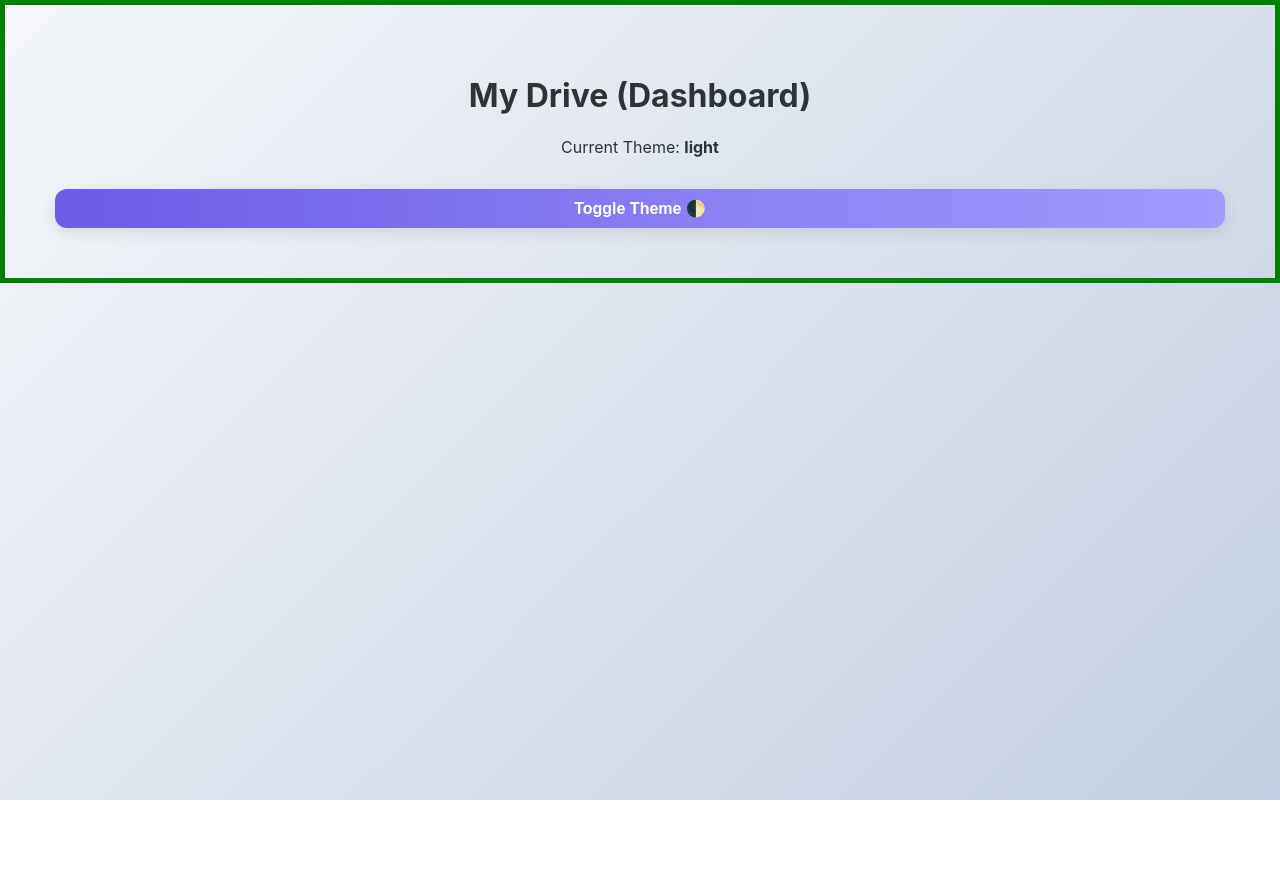
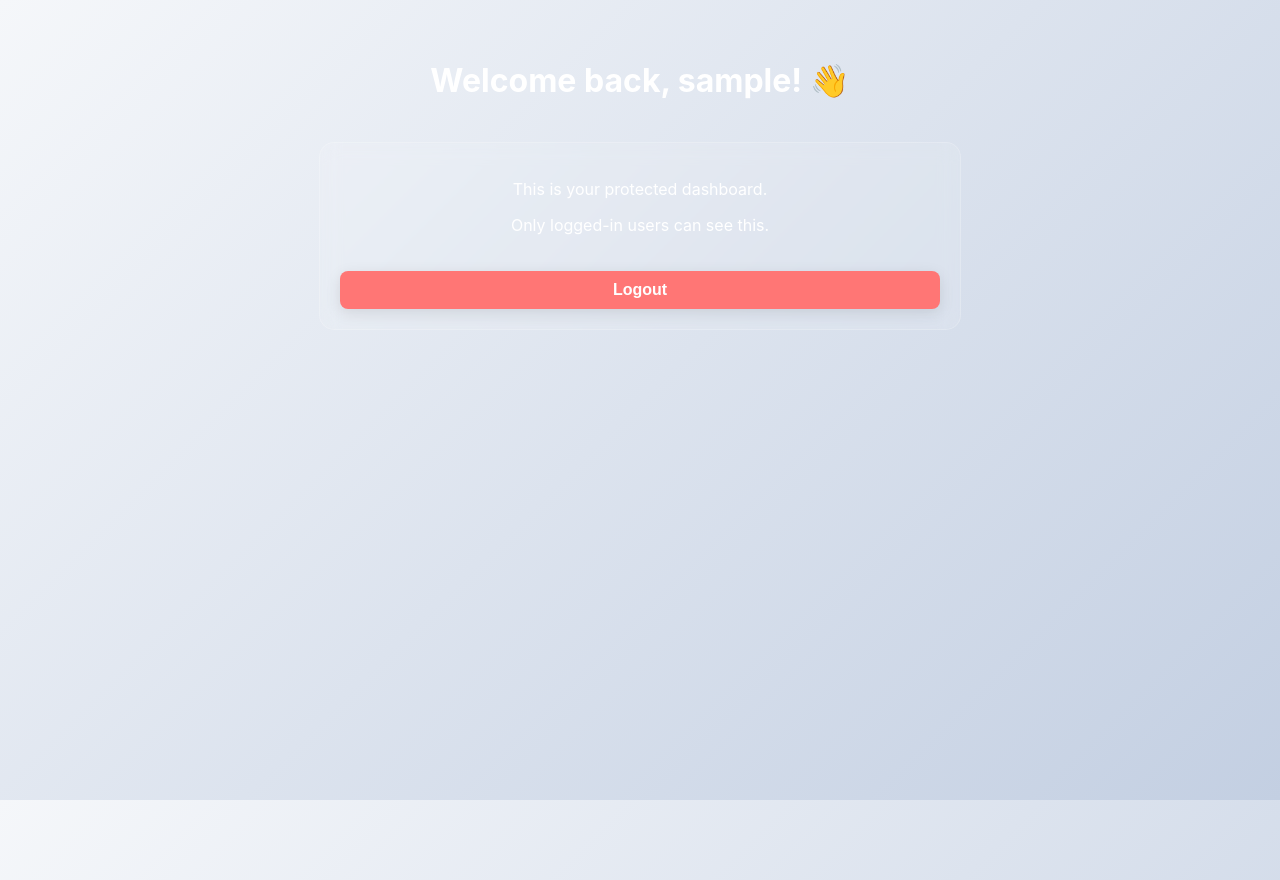
Before and after one commit to yoavbenNun/DriveStack, a React (Vite) app in the folder client/: page /dashboard in a window 1280 px wide. Before the commit the page ends 800 px from the top, so only its background shows below. Built offline with nearby package versions, Linux system fonts and the light colour scheme; sample sign-in values are in the browser's storage.

Commit message:
PROJ-231: Implemented Protected Routes, AuthContext, and Logout functionality

```diff
--- a/client/src/App.jsx
+++ b/client/src/App.jsx
@@ -3,6 +3,7 @@ import { Routes, Route, Navigate } from 'react-router-dom';
 import LoginPage from './pages/LoginPage';
 import RegisterPage from './pages/RegisterPage';
 import DashboardPage from './pages/DashboardPage';
+import ProtectedRoute from './components/ProtectedRoute';
 
 function App() {
   return (
@@ -13,7 +14,9 @@ function App() {
       {/* path settings */}
       <Route path="/login" element={<LoginPage />} />
       <Route path="/register" element={<RegisterPage />} />
-      <Route path="/dashboard" element={<DashboardPage />} />
+      <Route element={<ProtectedRoute />}>
+        <Route path="/dashboard" element={<DashboardPage />} />
+      </Route>
     </Routes>
   );
 }
--- /dev/null
+++ b/client/src/components/ProtectedRoute.jsx
@@ -0,0 +1,17 @@
+import React from 'react';
+import { Navigate, Outlet } from 'react-router-dom';
+import { useAuth } from '../context/AuthContext';
+
+const ProtectedRoute = () => {
+  const { isAuthenticated } = useAuth();
+
+  // if no user -> redirect to login
+  if (!isAuthenticated) {
+    return <Navigate to="/login" replace />;
+  }
+
+  // if there is a user -> show the content (Outlet)
+  return <Outlet />;
+};
+
+export default ProtectedRoute;
--- /dev/null
+++ b/client/src/context/AuthContext.jsx
@@ -0,0 +1,46 @@
+import React, { createContext, useState, useEffect, useContext } from 'react';
+
+const AuthContext = createContext(null);
+
+export const AuthProvider = ({ children }) => {
+  const [user, setUser] = useState(null);
+  const [token, setToken] = useState(localStorage.getItem('token'));
+  const [loading, setLoading] = useState(true);
+
+  // Check if there is a token stored on page load
+  useEffect(() => {
+    const storedToken = localStorage.getItem('token');
+    const storedUser = localStorage.getItem('user');
+
+    if (storedToken && storedUser) {
+      setToken(storedToken);
+      setUser(JSON.parse(storedUser));
+    }
+    setLoading(false);
+  }, []);
+
+  // Login function
+  const login = (userData, authToken) => {
+    localStorage.setItem('token', authToken);
+    localStorage.setItem('user', JSON.stringify(userData));
+    setToken(authToken);
+    setUser(userData);
+  };
+
+  // Logout function
+  const logout = () => {
+    localStorage.removeItem('token');
+    localStorage.removeItem('user');
+    setToken(null);
+    setUser(null);
+  };
+
+  return (
+    <AuthContext.Provider value={{ user, token, login, logout, loading, isAuthenticated: !!user }}>
+      {!loading && children}
+    </AuthContext.Provider>
+  );
+};
+
+// Hook to use the AuthContext
+export const useAuth = () => useContext(AuthContext);
--- a/client/src/main.jsx
+++ b/client/src/main.jsx
@@ -4,13 +4,16 @@ import { BrowserRouter } from 'react-router-dom';
 import App from './App.jsx'
 import './index.css'
 import { ThemeProvider } from './context/ThemeContext.jsx'
+import { AuthProvider } from './context/AuthContext.jsx';
 
 ReactDOM.createRoot(document.getElementById('root')).render(
   <React.StrictMode>
     <BrowserRouter>
+    <AuthProvider>
       <ThemeProvider>
         <App />
       </ThemeProvider>
+    </AuthProvider>
     </BrowserRouter>
   </React.StrictMode>,
 )
--- a/client/src/pages/DashboardPage.jsx
+++ b/client/src/pages/DashboardPage.jsx
@@ -1,20 +1,51 @@
 import React from 'react';
-import { useTheme } from '../context/ThemeContext';
+import { useAuth } from '../context/AuthContext';
 
 const DashboardPage = () => {
-  const { theme, toggleTheme } = useTheme();
+  const { user, logout } = useAuth();
 
   return (
-    <div style={{ padding: '50px', border: '5px solid green', textAlign: 'center' }}>
-      <h1>My Drive (Dashboard)</h1>
-      <p>Current Theme: <strong>{theme}</strong></p>
+    <div style={{
+      padding: '40px',
+      textAlign: 'center',
+      color: 'white',
+      minHeight: '100vh',
+      display: 'flex',
+      flexDirection: 'column',
+      alignItems: 'center',
+      gap: '20px'
+    }}>
+      <h1>Welcome back, {user ? user.username : 'User'}! 👋</h1>
 
-      <button
-        onClick={toggleTheme}
-        style={{ padding: '10px 20px', fontSize: '16px', cursor: 'pointer' }}
-      >
-        Toggle Theme 🌓
-      </button>
+      <div style={{
+        background: 'rgba(255,255,255,0.1)',
+        padding: '20px',
+        borderRadius: '15px',
+        backdropFilter: 'blur(10px)',
+        border: '1px solid rgba(255,255,255,0.2)',
+        maxWidth: '600px',
+        width: '100%'
+      }}>
+        <p>This is your protected dashboard.</p>
+        <p>Only logged-in users can see this.</p>
+
+        <button
+          onClick={logout}
+          style={{
+            marginTop: '20px',
+            padding: '10px 20px',
+            background: '#ff7675',
+            border: 'none',
+            borderRadius: '8px',
+            color: 'white',
+            cursor: 'pointer',
+            fontSize: '1rem',
+            fontWeight: 'bold'
+          }}
+        >
+          Logout
+        </button>
+      </div>
     </div>
   );
 };
--- a/client/src/pages/LoginPage.jsx
+++ b/client/src/pages/LoginPage.jsx
@@ -1,5 +1,6 @@
 import React, { useState } from 'react';
 import { useNavigate, Link } from 'react-router-dom';
+import { useAuth } from '../context/AuthContext';
 
 const LoginPage = () => {
   const [username, setUsername] = useState('');
@@ -8,6 +9,7 @@ const LoginPage = () => {
   const [loading, setLoading] = useState(false);
 
   const navigate = useNavigate();
+  const { login } = useAuth();
 
   const handleLogin = async (e) => {
     e.preventDefault();
@@ -28,7 +30,9 @@ const LoginPage = () => {
       const data = await response.json();
       console.log('Login successful:', data);
 
-      // מעבר לדאשבורד
+      const token = data.token || 'temp-token-12345';
+      login(data, token);
+
       navigate('/dashboard');
 
     } catch (err) {
```
